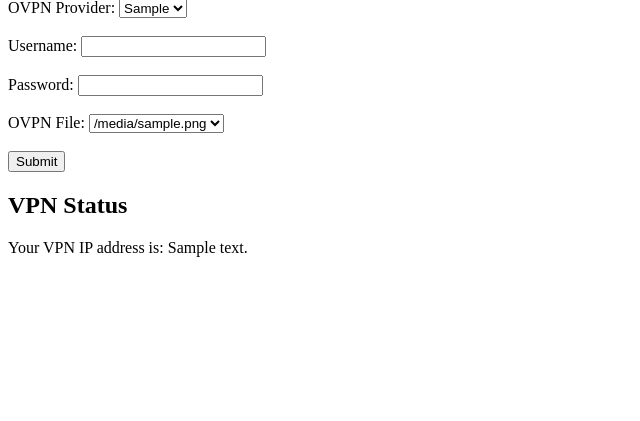
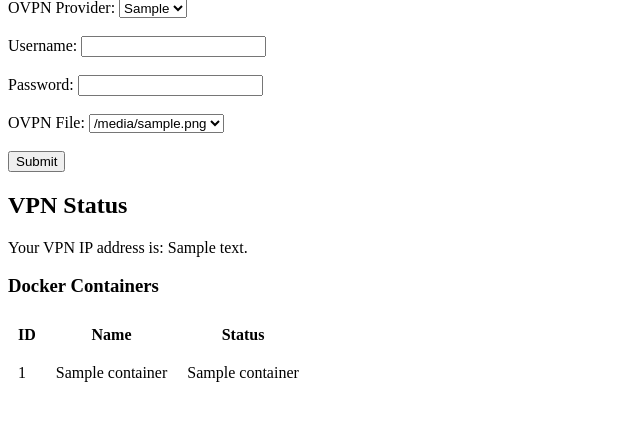
Before and after one commit to rjohn92/vpn-network, a Flask app: template web/templates/index.html in a window 1280 px wide. Shown: the part 81-502 px from the top of the page, without its empty margins (0-640 px from the left). Run offline with Flask 3, Linux system fonts and the light colour scheme; the template is opened without the code that fills it: most values are stand-ins (such as "Sample title", 1, 10 or a date in 2020); parts of the project's set-up code (start-up, migrations or seed data) failed here and were passed over.

Commit message:
table feature added for containers

```diff
--- a/docker-compose.yml
+++ b/docker-compose.yml
@@ -10,6 +10,9 @@ services:
       - ./web:/app
       - ./vpn/config:/app/vpn/config  # Map the config directory correctly
       - ./vpn/vpn_manager.py:/app/vpn/vpn_manager.py  # Map the vpn_manager.py file correctly
+      - /var/run/docker.sock:/var/run/docker.sock  # Add this line to mount the Docker socket
+
+
     environment:
       - CONFIG_FILE_PATH=/app/vpn/config/vpn_config.json
 
@@ -21,6 +24,7 @@ services:
       - CONFIG_FILE_PATH=/etc/openvpn/config/vpn_config.json
     volumes:
       - ./vpn/config:/etc/openvpn/config  #Mounts our config files
+      - /var/run/docker.sock:/var/run/docker.sock  # Add this line to mount the Docker socket
     cap_add:
       - NET_ADMIN
     devices:
--- a/web/app.py
+++ b/web/app.py
@@ -2,7 +2,7 @@ import json
 from flask import Flask, request, render_template, jsonify
 import os
 import sys
-from vpn.vpn_manager import vpn_list, vpn_providers, get_ip_address
+from vpn.vpn_manager import get_docker_containers,vpn_list, vpn_providers, get_ip_address
 
 app = Flask(__name__)
 
@@ -11,12 +11,10 @@ CONFIG_FILE_PATH = '/app/vpn/config/vpn_config.json'
 @app.route('/')
 def index():
     #generate the list of ovpn files and providers
-    ovpn_files=vpn_list()
-    ovpn_providers=vpn_providers()
-    ip_address = get_ip_address()
-    return render_template('index.html', ovpn_files=ovpn_files,
-                           ovpn_providers=ovpn_providers,
-                           ip_address=ip_address
+    return render_template('index.html', ovpn_files=vpn_list(),
+                           ovpn_providers=vpn_providers(),
+                           ip_address=get_ip_address(),
+                           docker_containers=get_docker_containers()
                            )
 
 @app.route('/update-credentials', methods=['POST'])
--- /dev/null
+++ b/web/static/stylesheet.css
@@ -0,0 +1,7 @@
+table, th, td {
+    border: 2 px solid black;
+    border-collapse: collapse;
+}
+th, td {
+    padding: 10px;
+}
--- a/web/templates/index.html
+++ b/web/templates/index.html
@@ -3,6 +3,7 @@
 <head>
     <meta charset="UTF-8">
     <title>VPN Service</title>
+    <link rel="stylesheet" type="text/css" href="{{ url_for('static', filename='stylesheet.css') }}">
 </head>
 <body>
     <h1>VPN Service</h1>
@@ -28,6 +29,23 @@
     <div id="status"></div>
     <h2>VPN Status</h2>
     <p>Your VPN IP address is: {{ ip_address }}</p>
+
+    <h3>Docker Containers</h3>
+    <table>
+        <tr>
+            <th>ID</th>
+            <th>Name</th>
+            <th>Status</th>
+        </tr>
+        {% for container in docker_containers %}
+        <tr>
+            <td>{{container[0]}}</td>
+            <td>{{container[1]}}</td>
+            <td>{{container[2]}}</td>
+        </tr>
+        {% endfor %}
+    </table>
+
     <script src="{{ url_for('static', filename='script.js') }}"></script>
 </body>
 </html>
```
Also changed, not shown: requirements.txt (added, +13 -0 lines), vpn/requirements.txt (added, +14 -0 lines), vpn/vpn_manager.py (+15 -0 lines).
